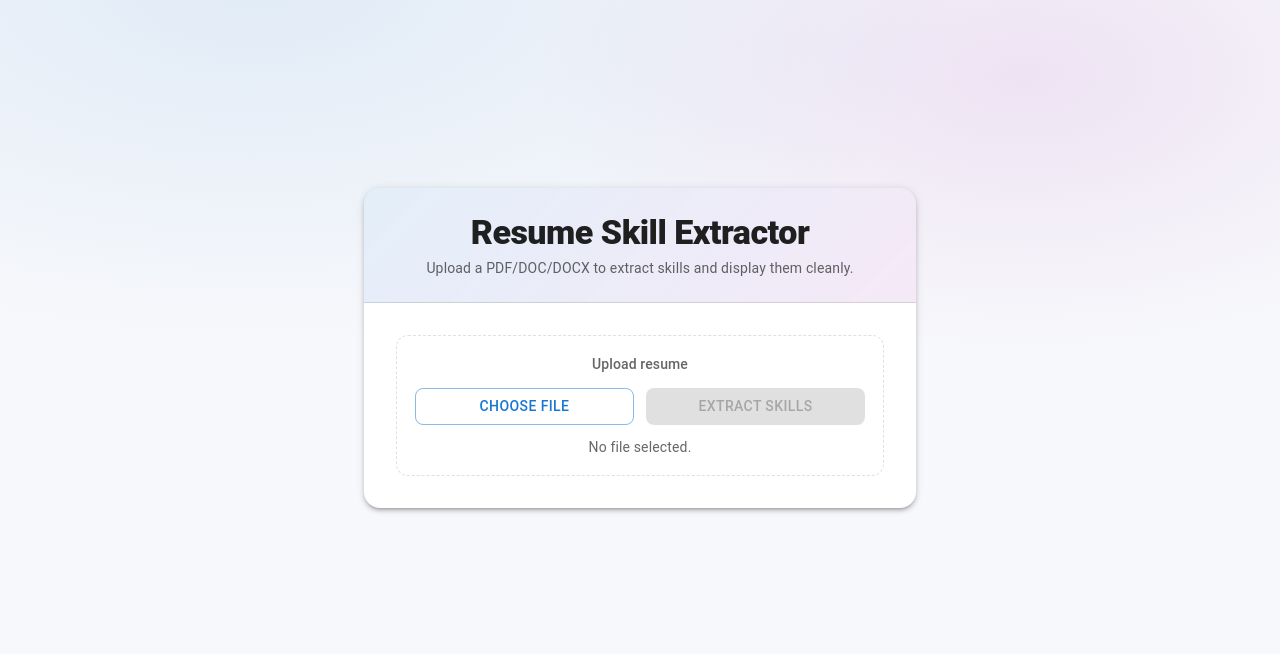
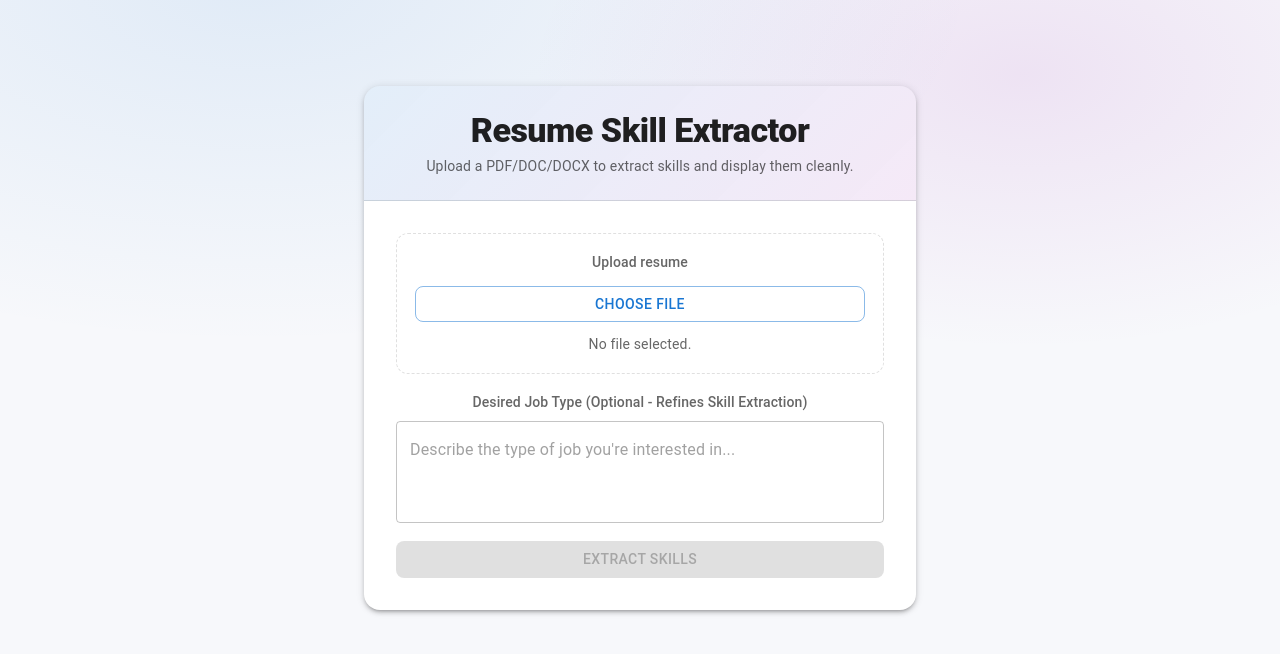
Before and after one commit to SreyaSrinidhi/Job-Retrieval-System-Frontend, a React (Create React App) app in the folder job-retrieval-system/: page / in a window 1280 px wide. Shown: the part 108-762 px from the top of the page. Built offline with nearby package versions, Linux system fonts and the light colour scheme.

Commit message:
added textbox for user refinement of job matches

```diff
--- a/job-retrieval-system/src/resumeUploadPage.js
+++ b/job-retrieval-system/src/resumeUploadPage.js
@@ -10,6 +10,7 @@ import {
   CircularProgress,
   Divider,
   Chip,
+  TextField,
 } from "@mui/material";
 
 function ResumeUpload() {
@@ -17,6 +18,7 @@ function ResumeUpload() {
   const [skillsJson, setSkillsJson] = useState(null);
   const [loading, setLoading] = useState(false);
   const [error, setError] = useState(null);
+  const [userJobDescription, setUserJobDescription] = useState("");
 
   // Builds a nicer categorized view if your JSON contains categories.
   // Falls back to a single "Skills" list.
@@ -86,8 +88,11 @@ function ResumeUpload() {
     try {
       const formData = new FormData();
       formData.append("resume", file); // backend expects "resume"
+      if (userJobDescription.trim()) {
+        formData.append("job_description", userJobDescription.trim());
+      }
 
-      const res = await fetch("http://127.0.0.1:5000/upload/upload_resume", {
+      const res = await fetch("http://127.0.0.1:5000/upload/upload_resume", {   //NOTE: Currently pointing towards localhost. Should point towards deployment for live
         method: "POST",
         body: formData,
       });
@@ -164,7 +169,6 @@ function ResumeUpload() {
                     Upload resume
                   </Typography>
 
-                  <Stack direction={{ xs: "column", sm: "row" }} spacing={1.5} alignItems="stretch">
                   <Button variant="outlined" component="label" fullWidth sx={{ borderRadius: 2 }}>
                     Choose file
                     <input
@@ -175,6 +179,38 @@ function ResumeUpload() {
                     />
                   </Button>
 
+                  <Typography variant="body2" color="text.secondary">
+                    {file ? (
+                      <>
+                        Selected:{" "}
+                        <Box component="span" sx={{ fontWeight: 700, color: "text.primary" }}>
+                          {file.name}
+                        </Box>
+                      </>
+                    ) : (
+                      "No file selected."
+                    )}
+                  </Typography>
+                </Stack>
+              </Box>
+
+              {/* Job description textbox */}
+              <Box>
+                <Typography variant="subtitle2" color="text.secondary">
+                  Desired Job Type (Optional - Refines Skill Extraction)
+                </Typography>
+                <TextField
+                  multiline
+                  rows={3}
+                  fullWidth
+                  placeholder="Describe the type of job you're interested in..."
+                  value={userJobDescription}
+                  onChange={(e) => setUserJobDescription(e.target.value)}
+                  sx={{ mt: 1 }}
+                />
+              </Box>
+
+              {/* Extract skills button */}
               <Button
                 variant="contained"
                 onClick={handleUpload}
@@ -191,22 +227,6 @@ function ResumeUpload() {
                   "Extract skills"
                 )}
               </Button>
-                  </Stack>
-
-                  <Typography variant="body2" color="text.secondary">
-                    {file ? (
-                      <>
-                        Selected:{" "}
-                        <Box component="span" sx={{ fontWeight: 700, color: "text.primary" }}>
-                          {file.name}
-                        </Box>
-                      </>
-                    ) : (
-                      "No file selected."
-                    )}
-                  </Typography>
-                </Stack>
-              </Box>
 
               {/* Results */}
               {skillsJson && (
```
Lines whose indentation alone changed are shown as unchanged.
